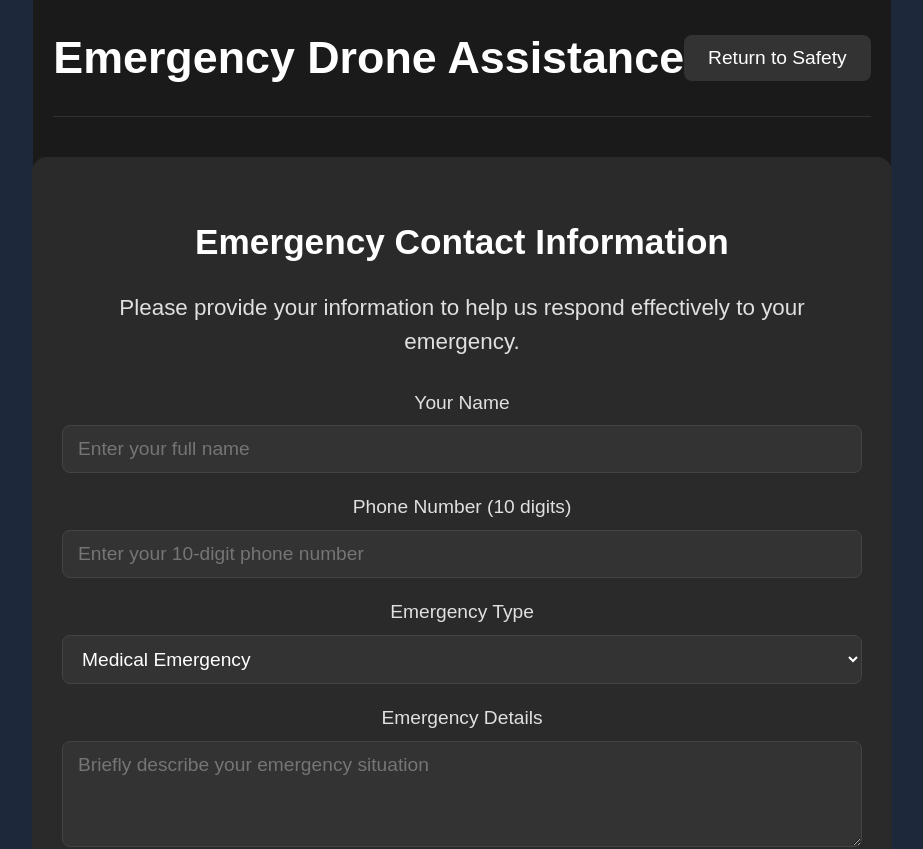
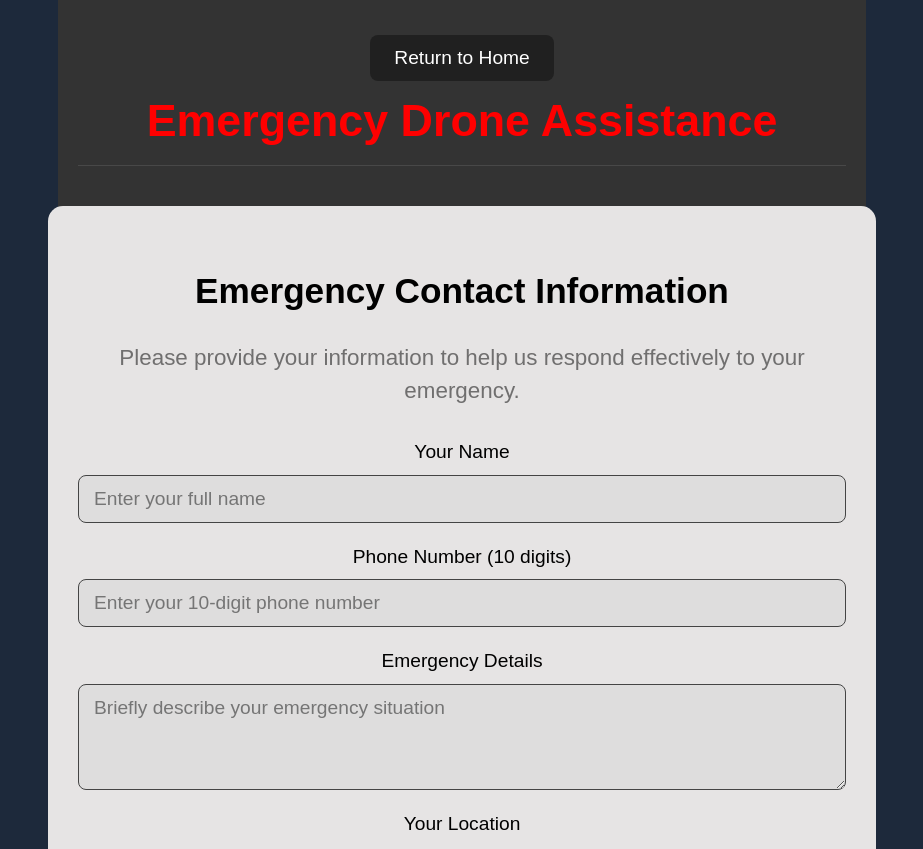
Before and after one commit to GODCHINMAY/Sentinal-A.I.d, a React (Vite) app in the folder frontend/: page /sos in a window 1280 px wide. Shown: the top 849 px of the page, without its empty margins (178-1101 px from the left). Built offline with nearby package versions, Linux system fonts and the light colour scheme.

Commit message:
Edited SOS styling

```diff
--- a/frontend/src/pages/SOS.css
+++ b/frontend/src/pages/SOS.css
@@ -1,11 +1,13 @@
 .sos-container {
+  width:60vw;
   min-height: 100vh;
-  background-color: #1a1a1a;
+  background-color: #333;
   padding: 20px;
   color: white;
 }
 
 .sos-header {
+  width:100%;
   display: flex;
   justify-content: space-between;
   align-items: center;
@@ -21,7 +23,7 @@
 }
 
 .return-button {
-  background-color: #333;
+  background-color: #202020;
   color: white;
   border: none;
   padding: 12px 24px;
@@ -36,6 +38,7 @@
 }
 
 .sos-content {
+  width:100%;
   max-width: 800px;
   margin: 0 auto;
   display: flex;
@@ -259,21 +262,21 @@
 /* User Info Form Styles */
 .user-info-form-container {
   width: 100%;
-  background-color: #2A2A2A;
+  background-color: #e6e4e4;
   border-radius: 15px;
   padding: 30px;
   margin-bottom: 30px;
 }
 
 .user-info-form-container h2 {
-  color: white;
+  color: black;
   font-size: 2.2rem;
   margin-bottom: 20px;
   text-align: center;
 }
 
 .form-description {
-  color: #e0e0e0;
+  color: #706f6f;
   font-size: 1.4rem;
   text-align: center;
   margin-bottom: 30px;
@@ -292,7 +295,7 @@
 }
 
 .form-group label {
-  color: #e0e0e0;
+  color: black;
   font-size: 1.2rem;
 }
 
@@ -301,16 +304,14 @@
   padding: 12px 15px;
   border-radius: 8px;
   border: 1px solid #444;
-  background-color: #333;
-  color: white;
+  background-color: rgb(222, 221, 221);
   font-size: 1.2rem;
+  color: black;
 }
 
 .form-group input:focus,
 .form-group select:focus {
   outline: none;
-  border-color: #4CAF50;
-  box-shadow: 0 0 0 2px rgba(76, 175, 80, 0.2);
 }
 
 .location-note {
@@ -452,7 +453,7 @@
 }
 
 .get-location-button {
-  background-color: #2196F3;
+  background-color: #202020;
   color: white;
   border: none;
   padding: 12px 15px;
@@ -465,7 +466,7 @@
 }
 
 .get-location-button:hover {
-  background-color: #0b7dda;
+  background-color: #4f4f4f;
 }
 
 .get-location-button:disabled {
@@ -499,27 +500,26 @@
 /* Location confirmed styles */
 .location-confirmed {
   margin-top: 15px;
-  background-color: rgba(76, 175, 80, 0.1);
+  background-color: rgba(76, 175, 80, 0.5);
   border-radius: 8px;
   padding: 12px;
-  border-left: 3px solid #4CAF50;
 }
 
 .location-success {
-  color: #4CAF50;
+  color: #3d8a3f;
   font-size: 1rem;
   font-weight: bold;
   margin: 0 0 8px 0;
 }
 
 .location-details {
-  color: #e0e0e0;
+  color: #202020;
   font-size: 0.95rem;
   margin: 5px 0;
 }
 
 .coordinates-details {
-  color: #bbbbbb;
+  color: #202020;
   font-size: 0.85rem;
   margin: 5px 0 0 0;
   font-family: monospace;
@@ -532,17 +532,21 @@ textarea {
   padding: 12px 15px;
   border-radius: 8px;
   border: 1px solid #444;
-  background-color: #333;
-  color: white;
+  background-color: rgb(222, 221, 221);
   font-size: 1.2rem;
   font-family: inherit;
 }
 
 textarea:focus {
   outline: none;
-  border-color: #4CAF50;
-  box-shadow: 0 0 0 2px rgba(76, 175, 80, 0.2);
 }
+
+input,
+textarea {
+  color: black;
+  caret-color: black;
+}
+
 
 /* Drone Tracker Styles */
 .drone-tracker {
--- a/frontend/src/pages/SOS.jsx
+++ b/frontend/src/pages/SOS.jsx
@@ -269,9 +269,9 @@ function SOS() {
 
   return (
     <div className="sos-container">
-      <div className="sos-header">
-        <h1>Emergency Drone Assistance</h1>
-        <button className="return-button" onClick={handleReturn}>Return to Safety</button>
+      <div className="sos-header" style={ {display: 'flex', flexDirection: 'column'} }>
+        <button className="return-button" onClick={handleReturn}>Return to Home</button>
+        <h1 style={{color: 'red'}}>Emergency Drone Assistance</h1>
       </div>
 
       <div className="sos-content">
@@ -315,23 +315,6 @@ function SOS() {
                       : `Please enter all 10 digits (${userInfo.phone.length}/10)`}
                   </p>
                 )}
-              </div>
-
-              <div className="form-group">
-                <label htmlFor="emergencyType">Emergency Type</label>
-                <select
-                  id="emergencyType"
-                  name="emergencyType"
-                  value={userInfo.emergencyType}
-                  onChange={handleInputChange}
-                  required
-                >
-                  <option value="medical">Medical Emergency</option>
-                  <option value="fire">Fire</option>
-                  <option value="structural">Structural Damage</option>
-                  <option value="flooding">Flooding</option>
-                  <option value="other">Other Emergency</option>
-                </select>
               </div>
 
               <div className="form-group">
@@ -390,7 +373,6 @@ function SOS() {
               <h3>Emergency Contact</h3>
               <p><strong>Name:</strong> {userInfo.name}</p>
               <p><strong>Phone:</strong> {formatPhoneNumber(userInfo.phone)}</p>
-              <p><strong>Emergency Type:</strong> {userInfo.emergencyType.charAt(0).toUpperCase() + userInfo.emergencyType.slice(1)}</p>
               {userInfo.emergencyDetails && (
                 <p><strong>Details:</strong> {userInfo.emergencyDetails}</p>
               )}
@@ -450,8 +432,7 @@ function SOS() {
               <div className="drone-info">
                 <p><strong>ETA:</strong> {formatETA(droneEta)}</p>
                 <p><strong>Drone ID:</strong> SentinelAI-DR042</p>
-                <p><strong>Capabilities:</strong> Medical supplies, thermal imaging, communication relay</p>
-                <p><strong>Emergency Type:</strong> {userInfo.emergencyType.charAt(0).toUpperCase() + userInfo.emergencyType.slice(1)} Response</p>
+                <p><strong>Capabilities:</strong> Photography, medical supplies, water</p>
               </div>
 
               <p className="instructions">
```
